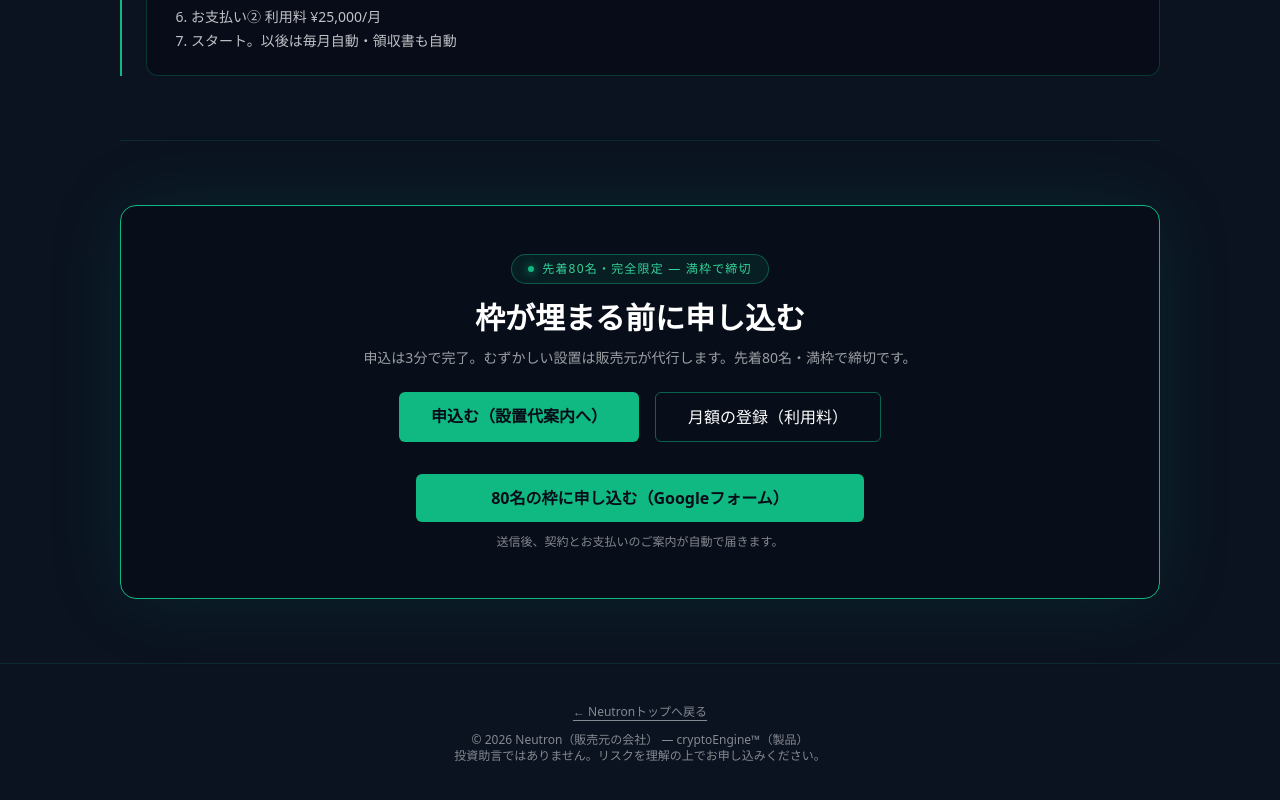
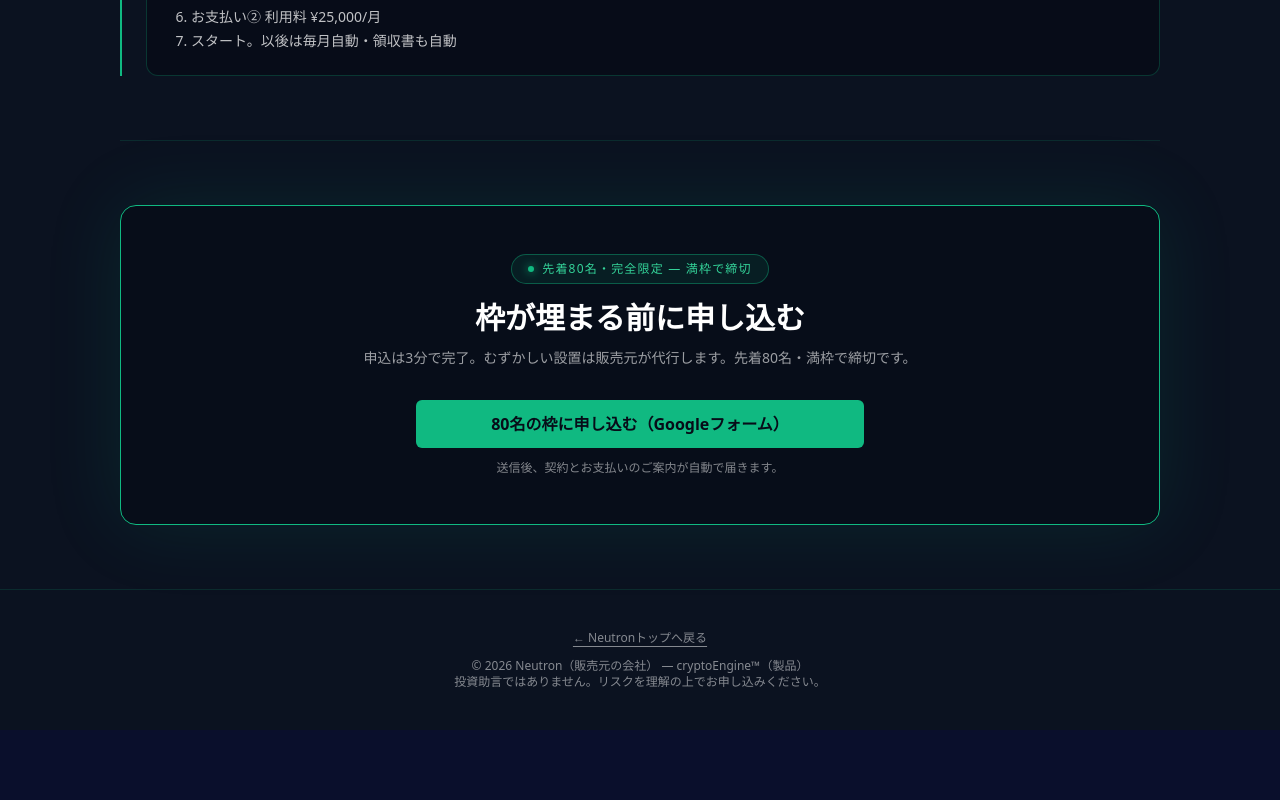
Before and after one commit to Hisashi9899/Neutron_HP, a Next.js app: page /crypto-engine in a window 1280 px wide. Shown: the part 8754-9554 px from the top of the page. After the commit the page ends 9484 px from the top, so only its background shows below. Built offline with nearby package versions, Linux system fonts and the light colour scheme.

Commit message:
CTAをGoogleフォーム1本に統一

```diff
--- a/app/crypto-engine/page.tsx
+++ b/app/crypto-engine/page.tsx
@@ -3,11 +3,10 @@ import NeutronLogo from "../../components/NeutronLogo";
 import SevenGateLogo from "../../components/SevenGateLogo";
 import { Reveal, usePhiReveal } from "../../components/Reveal";
 import { usePresaleActive } from "../../components/usePresaleActive";
-import { PRESALE_DISCOUNT, getProduct, money, qp } from "../../lib/flow";
+import { PRESALE_DISCOUNT, getProduct, money } from "../../lib/flow";
 
 const PRODUCT_SLUG = "cryptoengine";
 const p = getProduct(PRODUCT_SLUG);
-const STRIPE_SUB = p.stripeUrl;
 
 function H2({ no, title, lead }: { no: string; title: string; lead?: string }) {
   return (
@@ -405,10 +404,6 @@ export default function CryptoEnginePage() {
             <Badge>先着80名・完全限定 — 満枠で締切</Badge>
             <h2 className="mt-4 text-2xl font-extrabold md:text-3xl">枠が埋まる前に申し込む</h2>
             <p className="mx-auto mt-3 max-w-xl text-sm text-white/60">申込は3分で完了。むずかしい設置は販売元が代行します。先着80名・満枠で締切です。</p>
-            <div className="mt-6 flex flex-wrap justify-center gap-4">
-              <a href={`/notice${qp(PRODUCT_SLUG)}`} className="cta-shine rounded-md bg-accent px-8 py-3 font-bold text-navy-950 transition hover:-translate-y-0.5 hover:shadow-[0_12px_40px_rgba(16,185,129,.45)]">申込む（設置代案内へ）</a>
-              <a href={STRIPE_SUB} target="_blank" rel="noopener" className="rounded-md border border-accent/50 px-8 py-3 transition hover:border-accent hover:text-accent-soft">月額の登録（利用料）</a>
-            </div>
             <div className="mx-auto mt-8 grid max-w-md gap-3 text-center">
               <a href={p.formUrl} target="_blank" rel="noopener" className="cta-shine rounded-md bg-accent py-3 font-bold text-navy-950">80名の枠に申し込む（Googleフォーム）</a>
               <p className="text-center text-xs text-white/50">送信後、契約とお支払いのご案内が自動で届きます。</p>
```
